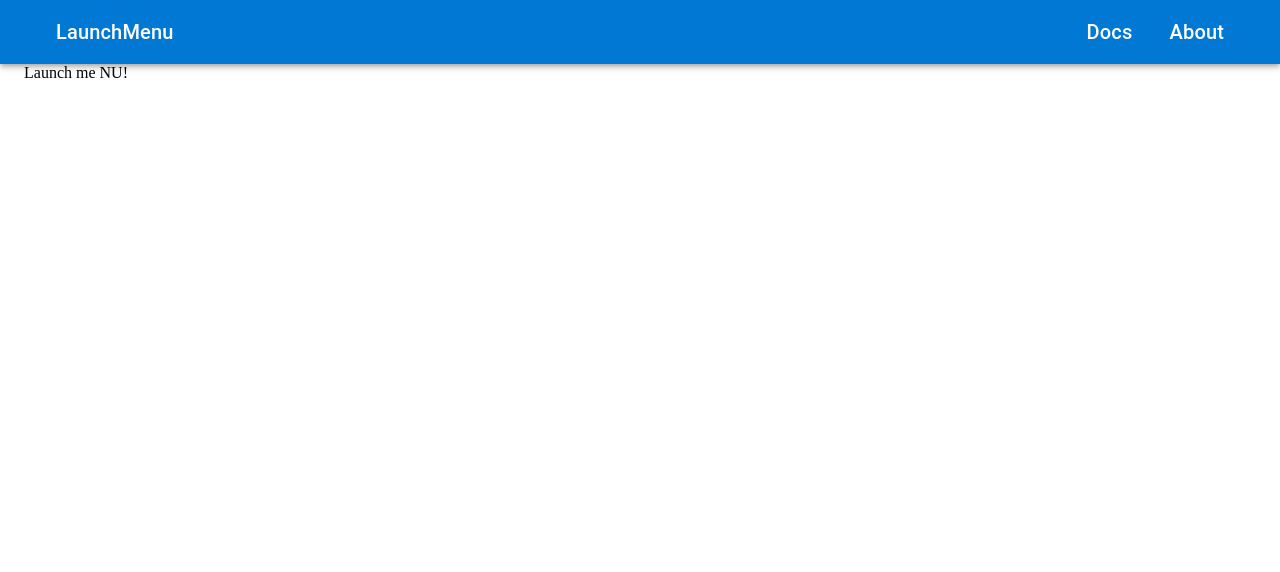
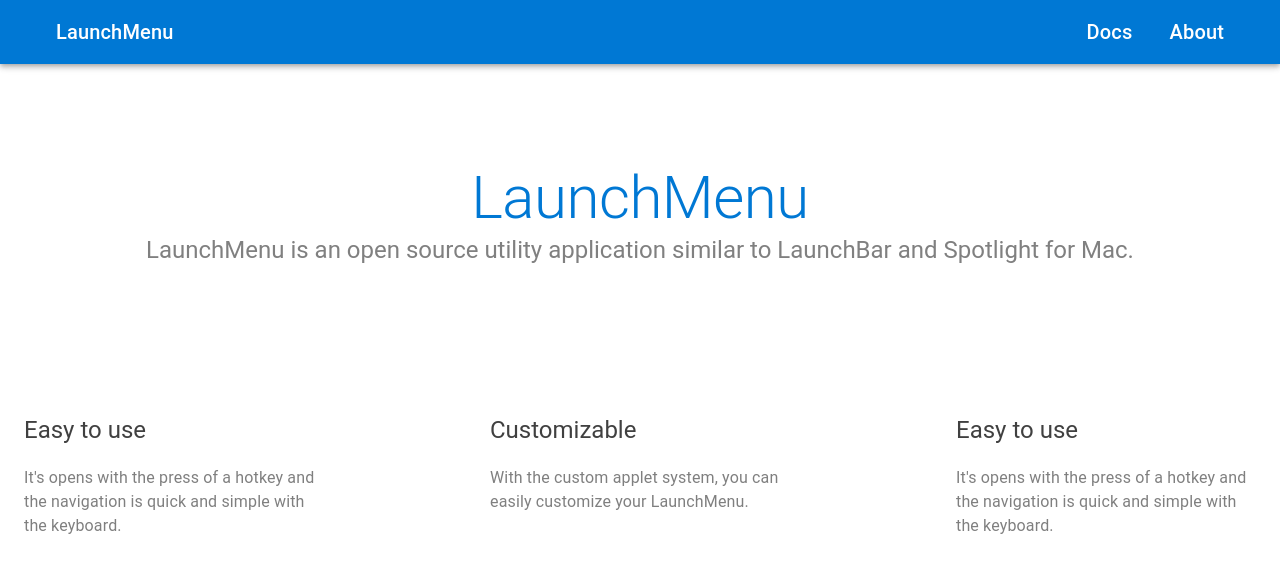
Before and after one commit to LaunchMenu/LaunchMenu.github.io, a Next.js app: page / in a window 1280 px wide. Shown: the top 572 px of the page. Built offline with nearby package versions, Linux system fonts and the light colour scheme.

Commit message:
Add simple hero with usp's to homepage

```diff
--- /dev/null
+++ b/components/Hero.tsx
@@ -0,0 +1,26 @@
+import { Box, Typography } from "@material-ui/core";
+import React, {FC} from "react";
+
+export const Hero: FC = () => {
+    return (
+        <Box css={{
+            display: 'flex',
+            height: 300,
+            flexDirection: 'column' as any,
+            justifyContent: 'center'
+        }}>
+            <Typography variant="h2" color="primary" css={{
+                alignSelf: 'center'
+            }}>
+                LaunchMenu
+            </Typography>
+
+            <Typography variant="h5" css={{
+                alignSelf: 'center',
+                color: 'gray'
+            }}>
+                LaunchMenu is an open source utility application similar to LaunchBar and Spotlight for Mac.
+            </Typography>
+        </Box>
+    );
+}
--- a/components/Layout.tsx
+++ b/components/Layout.tsx
@@ -20,14 +20,14 @@
                         margin: 0,
                         padding: 0,
                         height: "100%",
-                        width: "100%",
+                        width: "100%"
                     },
                 }}></Global>
 
             {/* Components */}
             <Navbar />
 
-            <Container>{children}</Container>
+            {children}
         </div>
     );
 };
--- /dev/null
+++ b/components/SellingPoint.tsx
@@ -0,0 +1,23 @@
+import React, { FC } from "react";
+import { Box, Typography } from "@material-ui/core";
+
+export const SellingPoint: FC<{title: string, body: string}> = ({title, body}) => {
+    return (
+        <Box width={300} >
+            <Typography variant="h5" css={{
+                alignSelf: 'center',
+                color: 'rgba(0, 0, 0, 0.75)',
+                marginBottom: '20px !important'
+            }}>
+                {title}
+            </Typography>
+
+            <Typography variant="body1" css={{
+                alignSelf: 'center',
+                color: 'rgba(0, 0, 0, 0.5)',
+            }}>
+                {body}
+            </Typography>
+        </Box>
+    );
+}
--- a/pages/index.tsx
+++ b/pages/index.tsx
@@ -1,3 +1,21 @@
+import {Box, Container, Grid} from "@material-ui/core";
+import {Hero} from "../components/Hero";
+import { SellingPoint } from "../components/SellingPoint";
+
 export default function Home() {
-    return <div className="container">Launch me NU!</div>;
+    return (
+        <Grid container direction="column" justify="center">
+            <Hero />
+
+            <Container css={{
+                marginTop: 50
+            }}>
+                <Grid container direction="row" justify="space-between">
+                    <SellingPoint title="Easy to use" body="It's opens with the press of a hotkey and the navigation is quick and simple with the keyboard."></SellingPoint>
+                    <SellingPoint title="Customizable" body="With the custom applet system, you can easily customize your LaunchMenu."></SellingPoint>
+                    <SellingPoint title="Easy to use" body="It's opens with the press of a hotkey and the navigation is quick and simple with the keyboard."></SellingPoint>
+                </Grid>
+            </Container>
+        </Grid>
+    );
 }
```
